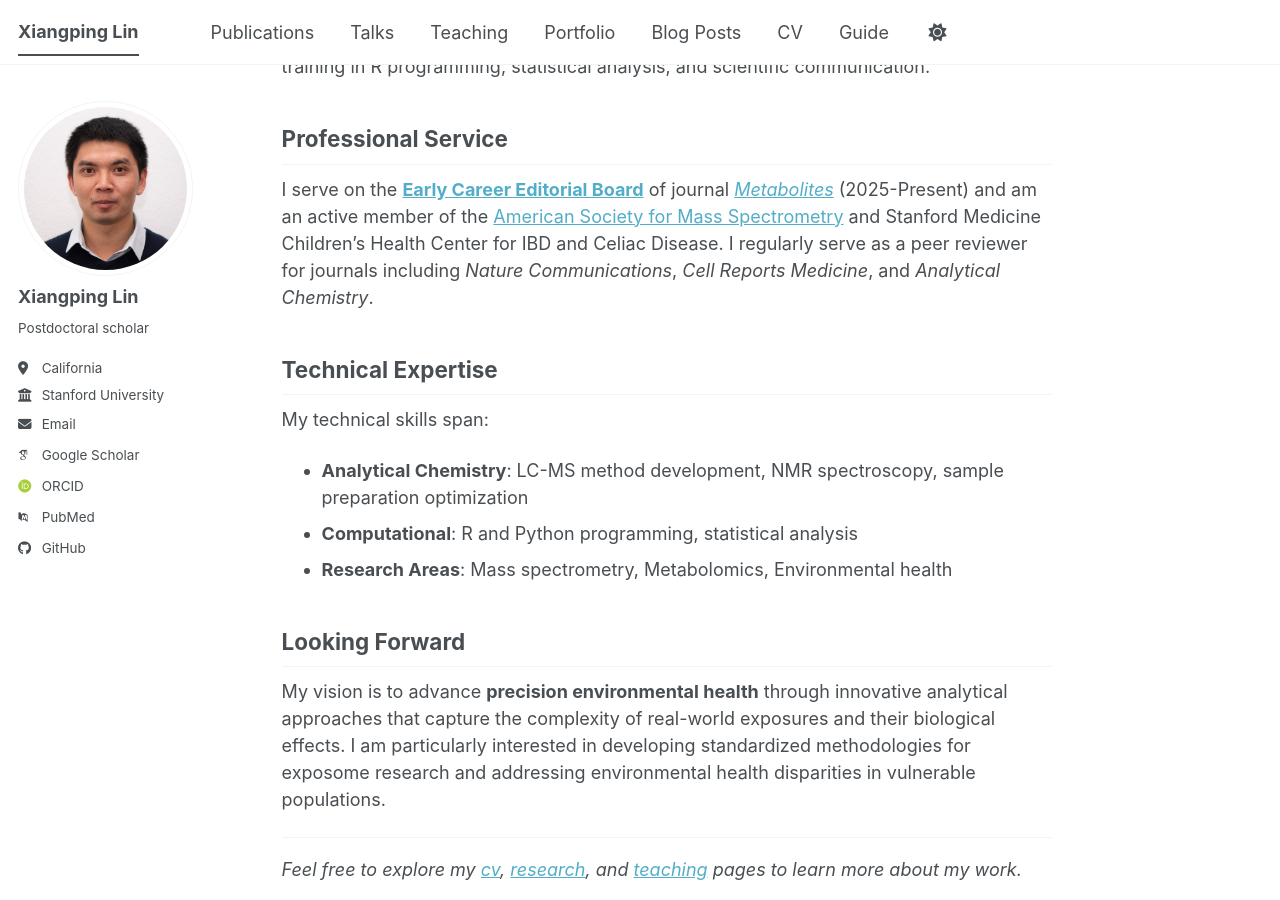
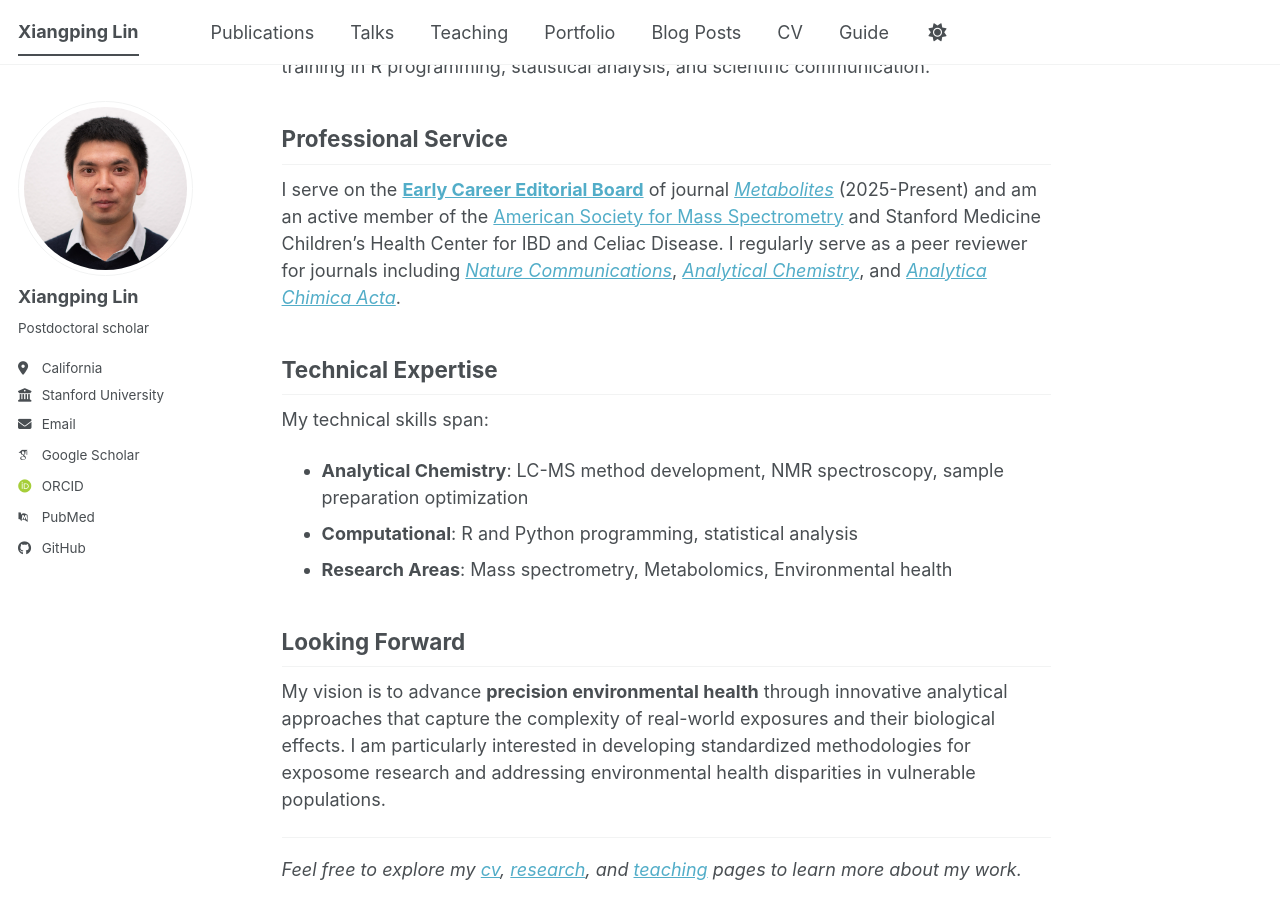
Before and after one commit to xiangpinglin/xiangpinglin.github.io, a Jekyll site: the page built from _pages/about.md, in a window 1280 px wide and 900 px high, scrolled down 1406 px. Built offline with Jekyll 4.4.1, drawn with Linux system fonts in a browser that asks for light colours; some web fonts are replaced; a script bundle is joined from its source files by our own code; library files that are not in the unit come from our copies.

Commit message:
Update journal links in professional service section
Updated peer reviewer journal links in the professional service section.

```diff
--- a/_pages/about.md
+++ b/_pages/about.md
@@ -36,7 +36,7 @@ Through these programs, I guide students in analyzing health disparities, enviro
 
 ## Professional Service
 
-I serve on the **[Early Career Editorial Board](https://www.mdpi.com/news/14173)** of journal *[Metabolites](https://www.mdpi.com/journal/metabolites)* (2025-Present) and am an active member of the [American Society for Mass Spectrometry](https://www.asms.org/) and Stanford Medicine Children's Health Center for IBD and Celiac Disease. I regularly serve as a peer reviewer for journals including *Nature Communications*, *Cell Reports Medicine*, and *Analytical Chemistry*.
+I serve on the **[Early Career Editorial Board](https://www.mdpi.com/news/14173)** of journal *[Metabolites](https://www.mdpi.com/journal/metabolites)* (2025-Present) and am an active member of the [American Society for Mass Spectrometry](https://www.asms.org/) and Stanford Medicine Children's Health Center for IBD and Celiac Disease. I regularly serve as a peer reviewer for journals including *[Nature Communications](https://www.nature.com/ncomms/)*, *[Analytical Chemistry](https://pubs.acs.org/journal/ancham)*, and *[Analytica Chimica Acta](https://www.sciencedirect.com/journal/analytica-chimica-acta)*.
 
 ## Technical Expertise
 
```
